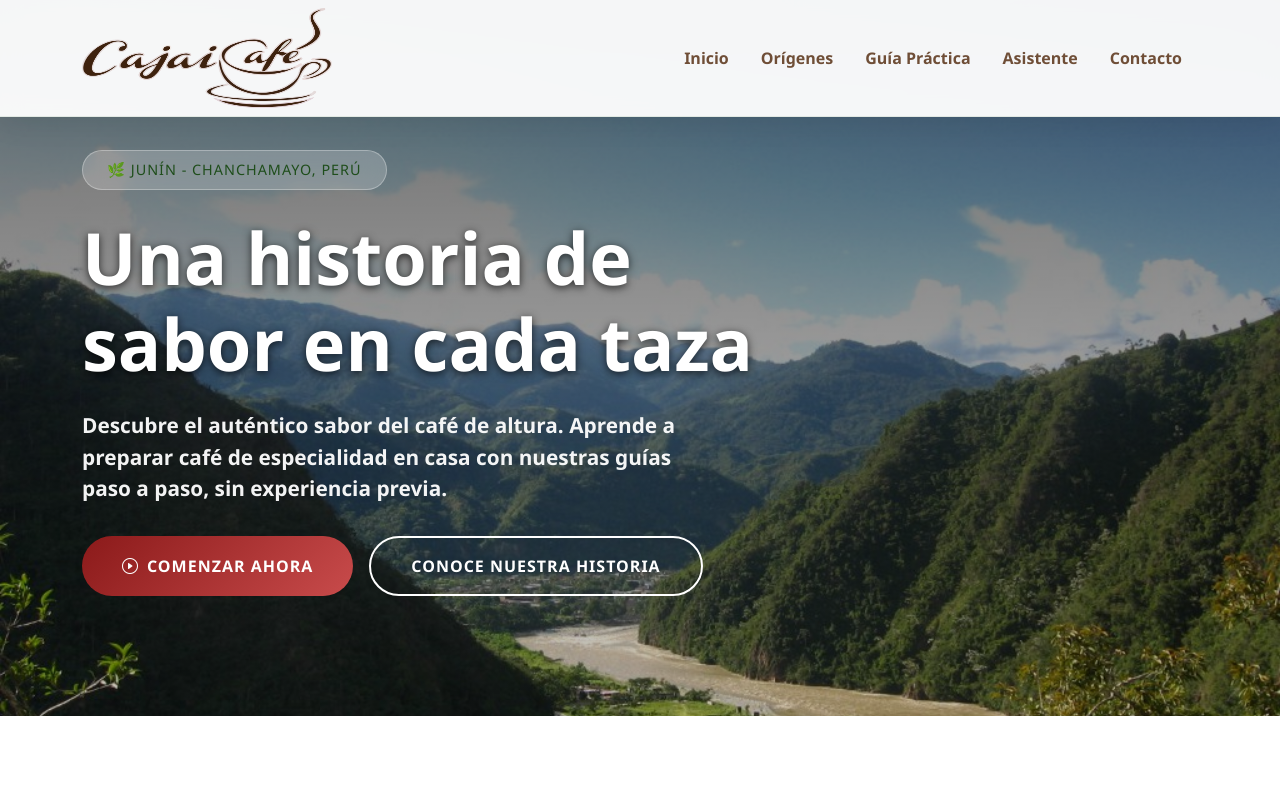
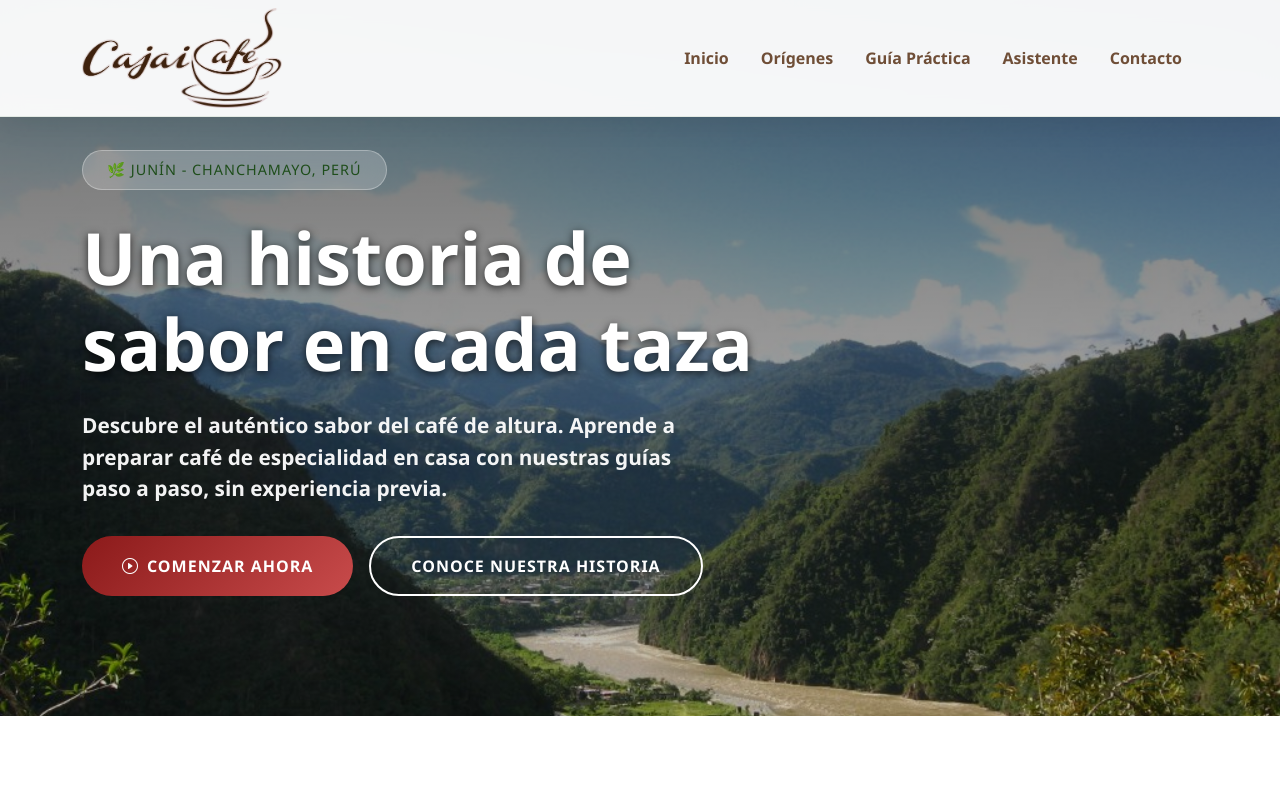
Before and after one commit to shyNkindGuy/cajaicafe, a plain HTML site: page index.html in a window 1280 px wide. Shown: the top 800 px of the page. Drawn offline with nearby package versions, Linux system fonts and the light colour scheme.

Commit message:
fix: logo width

```diff
--- a/index.html
+++ b/index.html
@@ -516,7 +516,7 @@
     <!-- Navbar -->
     <nav class="navbar navbar-expand-lg navbar-light fixed-top" id="mainNav">
         <div class="container">
-            <img style="width: 250px; height: 100px" src="assets/images/cajaicafe_logo.png" alt="logo_cajaicafe">
+            <img style="width: 200px; height: 100px" src="assets/images/cajaicafe_logo.png" alt="logo_cajaicafe">
             <button class="navbar-toggler" type="button" data-bs-toggle="collapse" data-bs-target="#navbarNav">
                 <span class="navbar-toggler-icon"></span>
             </button>
```
